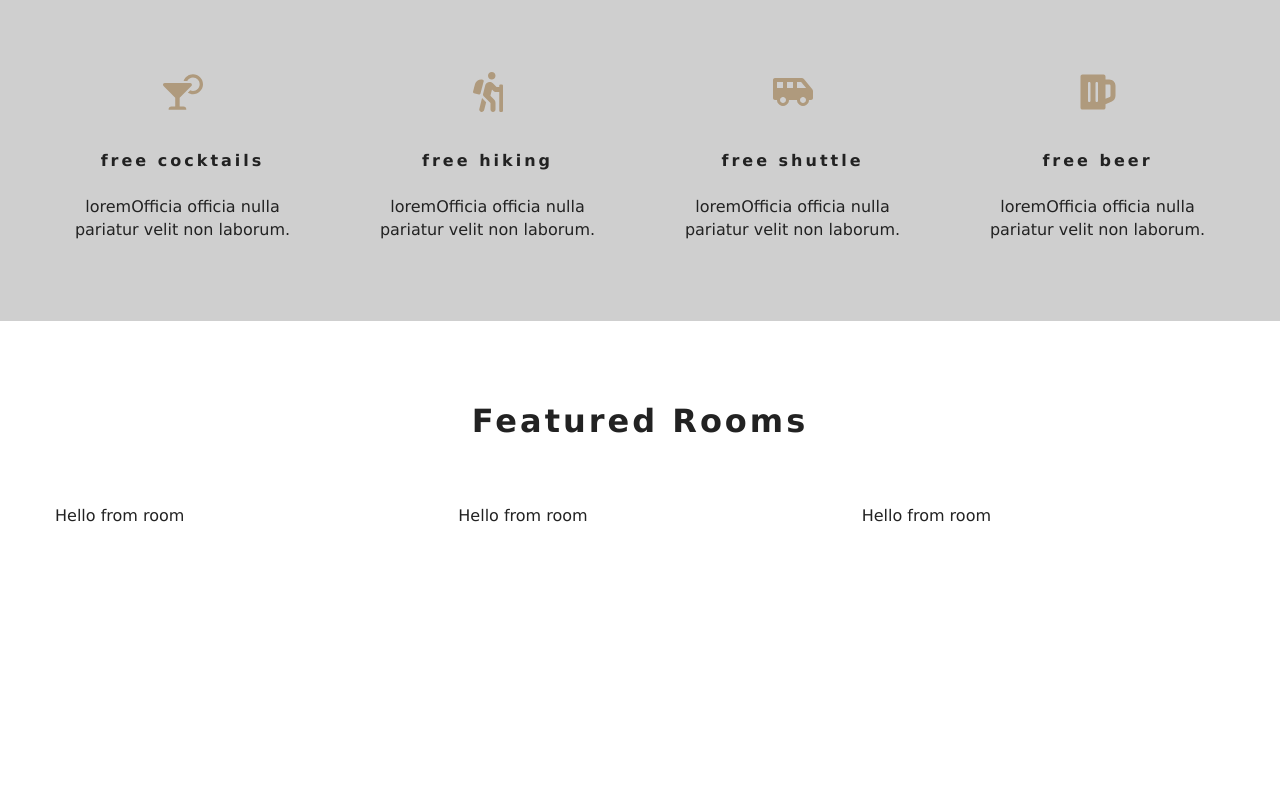
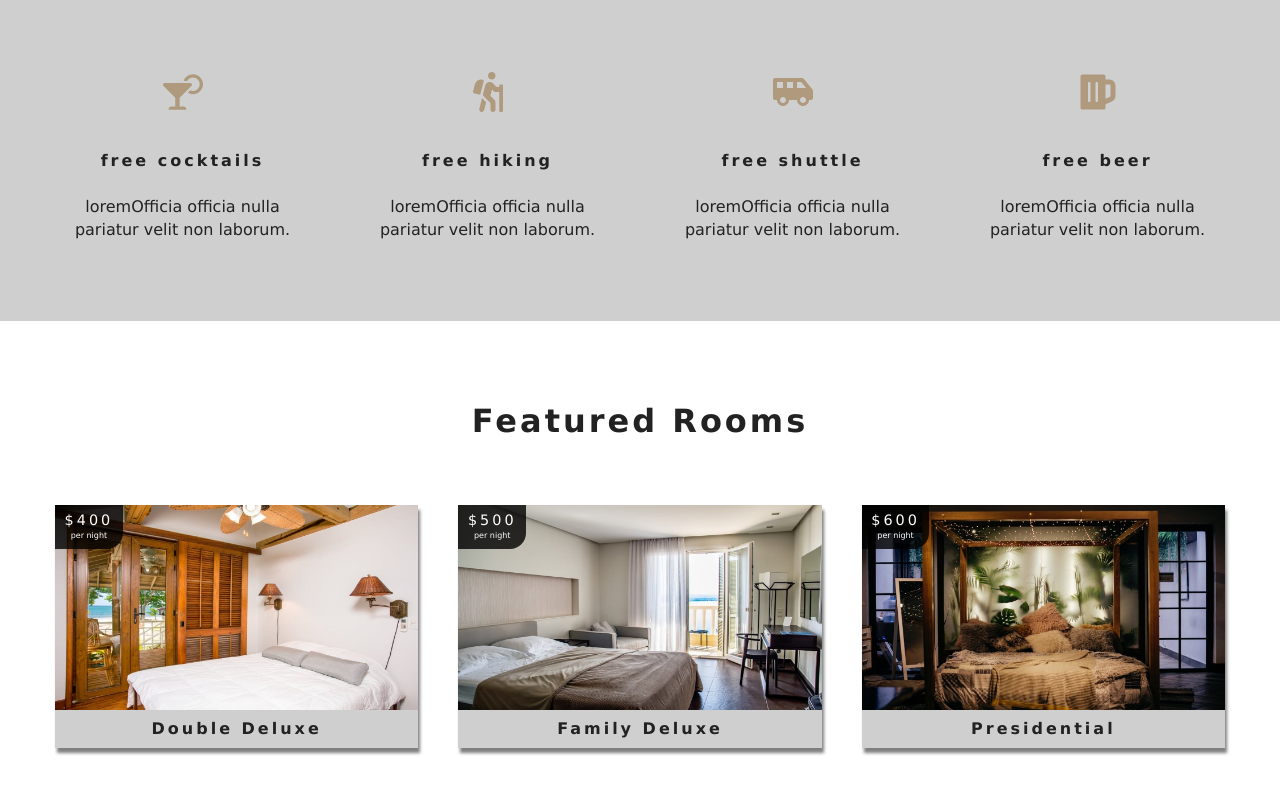
Before and after one commit to shavidze/react-playground, a React (Create React App) app in the folder resort/: page / in a window 1280 px wide. Shown: the part 914-1708 px from the top of the page. Before the commit the page ends 1522 px from the top, so only its background shows below. Built offline with nearby package versions, Linux system fonts and the light colour scheme.

Commit message:
feature(resort-featuredRooms-sectio): added featured rooms section which subscribes data with context api

```diff
--- a/resort/src/components/Room.js
+++ b/resort/src/components/Room.js
@@ -1,7 +1,34 @@
 import React from 'react';
-
-const Room = () => {
+import { Link } from 'react-router-dom';
+import defaultImg from '../images/room-1.jpeg';
+import PropTypes from 'prop-types';
+const Room = ({ room }) => {
+  const { name, slug, images, price } = room;
+  return (
+    <article className="room">
+      <div className="img-container">
+        <img src={images[0] || defaultImg} />
+        <div className="price-top">
+          <h6>${price}</h6>
+          <p>per night</p>
+        </div>
+        <Link to={`/rooms/${slug}`} className="btn-primary room-link">
+          Features
+        </Link>
+      </div>
+      <p className="room-info">{name}</p>
+    </article>
+  );
   return <div>Hello from room</div>;
 };
 
+Room.propTypes = {
+  room: PropTypes.shape({
+    name: PropTypes.string.isRequired,
+    slug: PropTypes.string.isRequired,
+    images: PropTypes.arrayOf(PropTypes.string).isRequired,
+    name: PropTypes.number.isRequired,
+  }),
+};
+
 export default Room;
--- a/resort/src/context.js
+++ b/resort/src/context.js
@@ -29,6 +29,8 @@
     return tempItems;
   }
 
+  getRoom = slug => {};
+
   render() {
     return (
       <RoomContext.Provider value={{ ...this.state }}>{this.props.children}</RoomContext.Provider>
```
